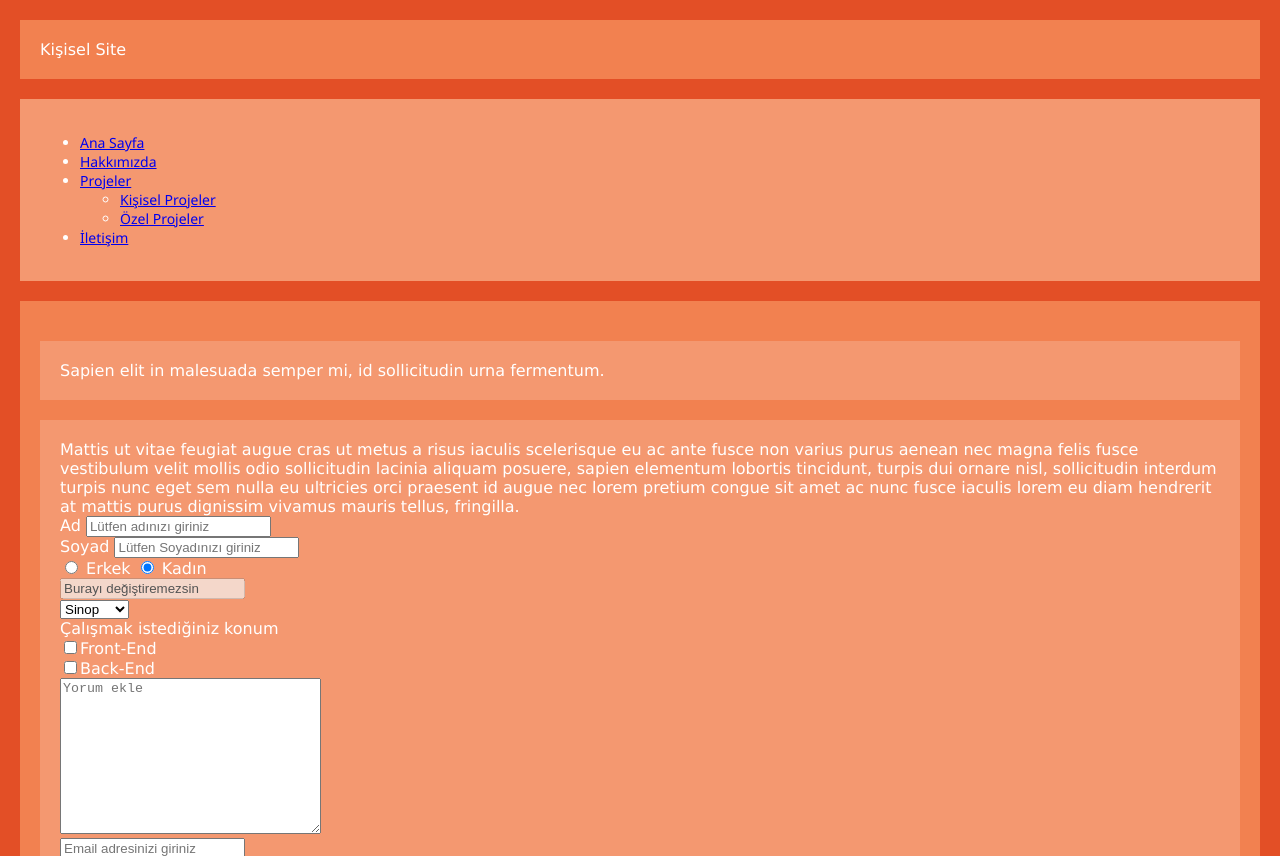
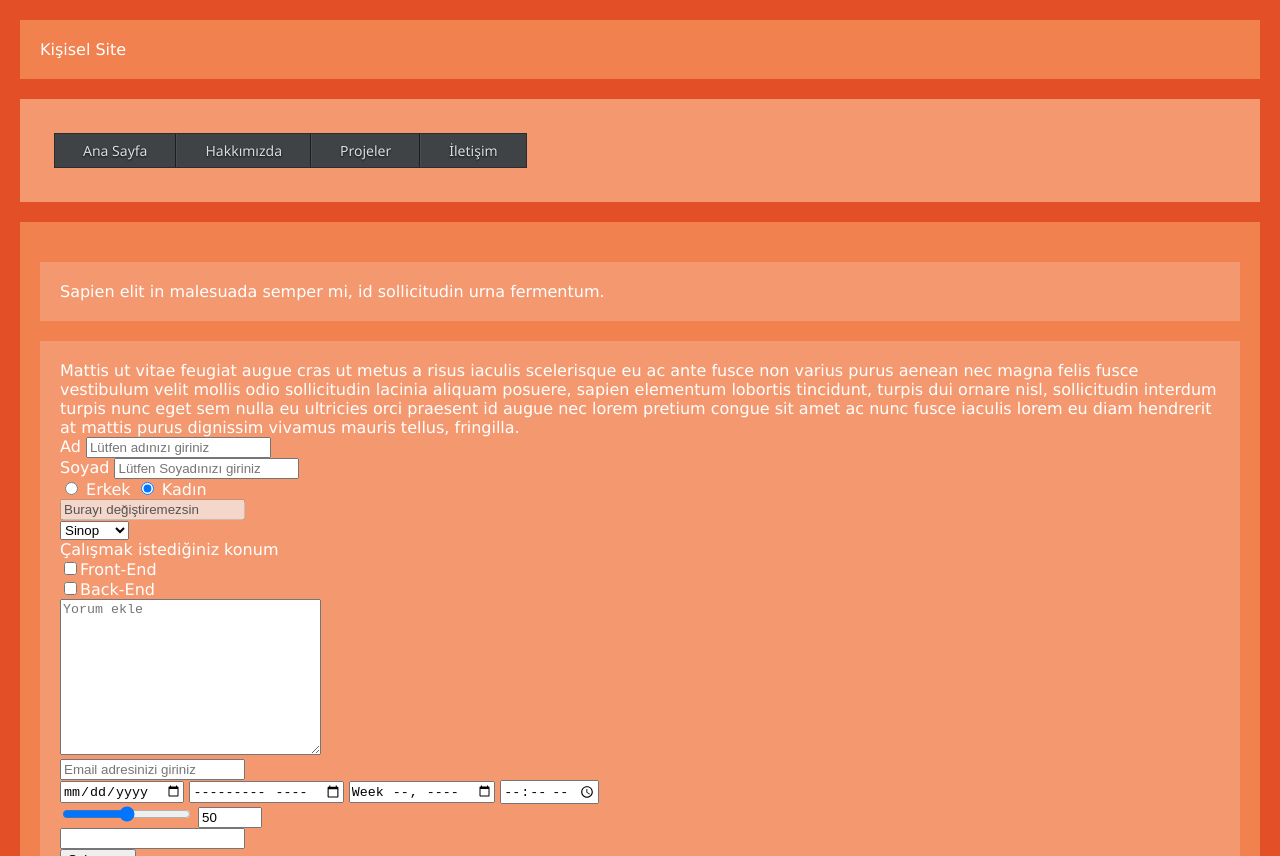
Before and after one commit to mesutozturk/Html-Css-Js, a plain HTML site: page Html5Css3/index.html in a window 1280 px wide. Shown: the top 856 px of the page. Drawn offline with Linux system fonts and the light colour scheme.

Commit message:
added menu style

```diff
--- a/Html5Css3/index.html
+++ b/Html5Css3/index.html
@@ -9,12 +9,12 @@
 <body>
     <header>Kişisel Site</header>
     <nav>
-        <ul>
+        <ul class="navigasyon">
             <li><a href="index.html">Ana Sayfa</a></li>
             <li><a href="#">Hakkımızda</a></li>
             <li>
                 <a href="#">Projeler</a>
-                <ul>
+                <ul class="alt-menu">
                     <li><a href="#">Kişisel Projeler</a></li>
                     <li><a href="#">Özel Projeler</a></li>
                 </ul>
--- a/Html5Css3/style/site.css
+++ b/Html5Css3/style/site.css
@@ -25,8 +25,64 @@ article, section, footer {
     margin-bottom: 20px;
     padding: 20px;
 }
+
 article {
     background-color: #f28150;
- }
+}
 
 /*Şimdi navigasyon css düzenleme*/
+
+nav ul {
+    list-style: none;
+    padding: 0;
+}
+
+.navigasyon {
+    display: table;
+    margin: 1em;
+    border: 1px solid #292d30;
+}
+
+    .navigasyon > li {
+        display: inline-block;
+        position: relative;
+        border-right: 1px solid #1a1e1f;
+        border-left: 1px solid #4a4e51;
+        text-shadow: 0 1px 2px #0b0c0e;
+    }
+
+        .navigasyon > li:first-child {
+            border-left: 0;
+        }
+
+        .navigasyon > li:last-child {
+            border-right: 0;
+        }
+
+        .navigasyon > li a:hover {
+            -moz-box-shadow: inset 0 -1px 0 0 #f15441,inset 0 -2px 0 0 #ef6c4e,inset 0 -3px 0 0 #f6825d,inset 0 -4px 0 0 #1d1e1d, inset 0 0 15px 5px#222;
+            -webkit-box-shadow: inset 0 -1px 0 0 #f15441,inset 0 -2px 0 0 #ef6c4e,inset 0 -3px 0 0 #f6825d,inset 0 -4px 0 0 #1d1e1d, inset 0 0 15px 5px#222;
+            box-shadow: inset 0 -1px 0 0 #f15441,inset 0 -2px 0 0 #ef6c4e,inset 0 -3px 0 0 #f6825d,inset 0 -4px 0 0 #1d1e1d, inset 0 0 15px 5px#222;
+        }
+
+        .navigasyon>li:hover .alt-menu {
+            border-top: 1px solid #111;
+            display: inline-block;
+        }
+        .alt-menu {
+            position: absolute;
+            width: 170%;
+            display: none;
+        }
+
+.navigasyon a {
+    display: block;
+    padding: .5em 2em;
+    color: #ddd;
+    text-decoration: none;
+    background-image: linear-gradient(bottom, #3F4346 100%, #2B2C2F 0);
+    background-image: -o-linear-gradient(bottom, #3F4346 100%, #2B2C2F 0);
+    background-image: -moz-linear-gradient(bottom, #3F4346 100%, #2B2C2F 0);
+    background-image: -webkit-linear-gradient(bottom, #3F4346 100%, #2B2C2F 0);
+    background-image: -ms-linear-gradient(bottom, #3F4346 100%, #2B2C2F 0);
+}
```
